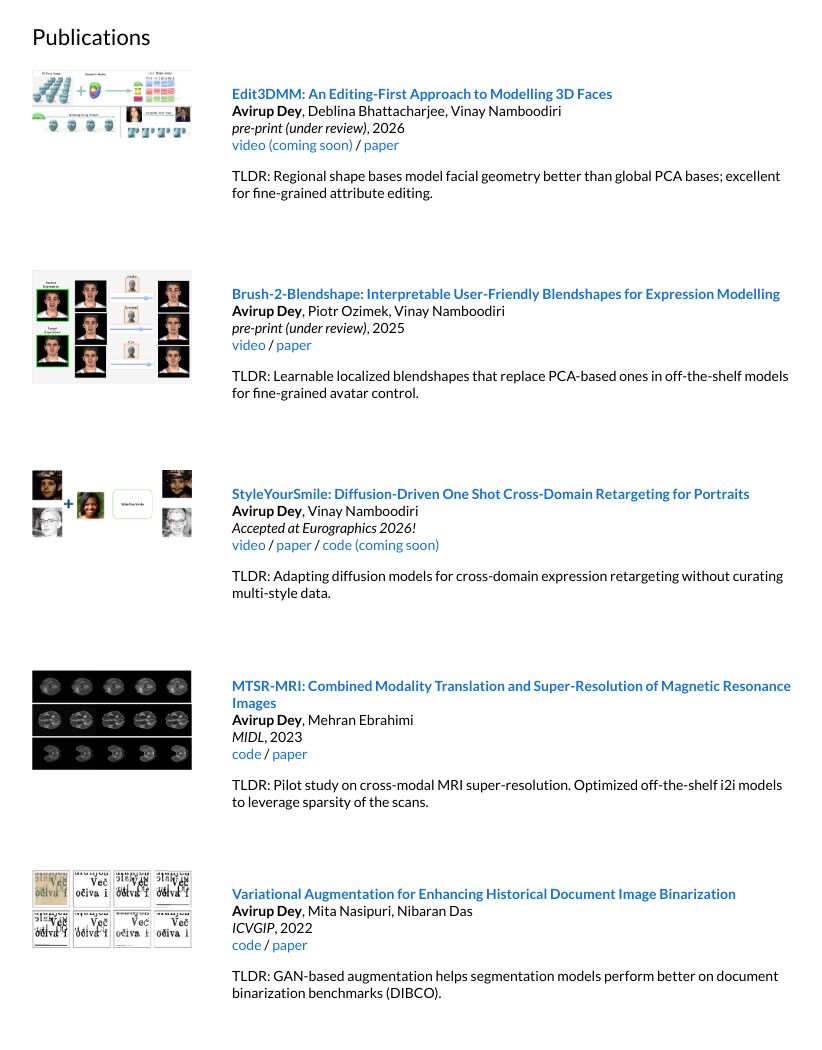
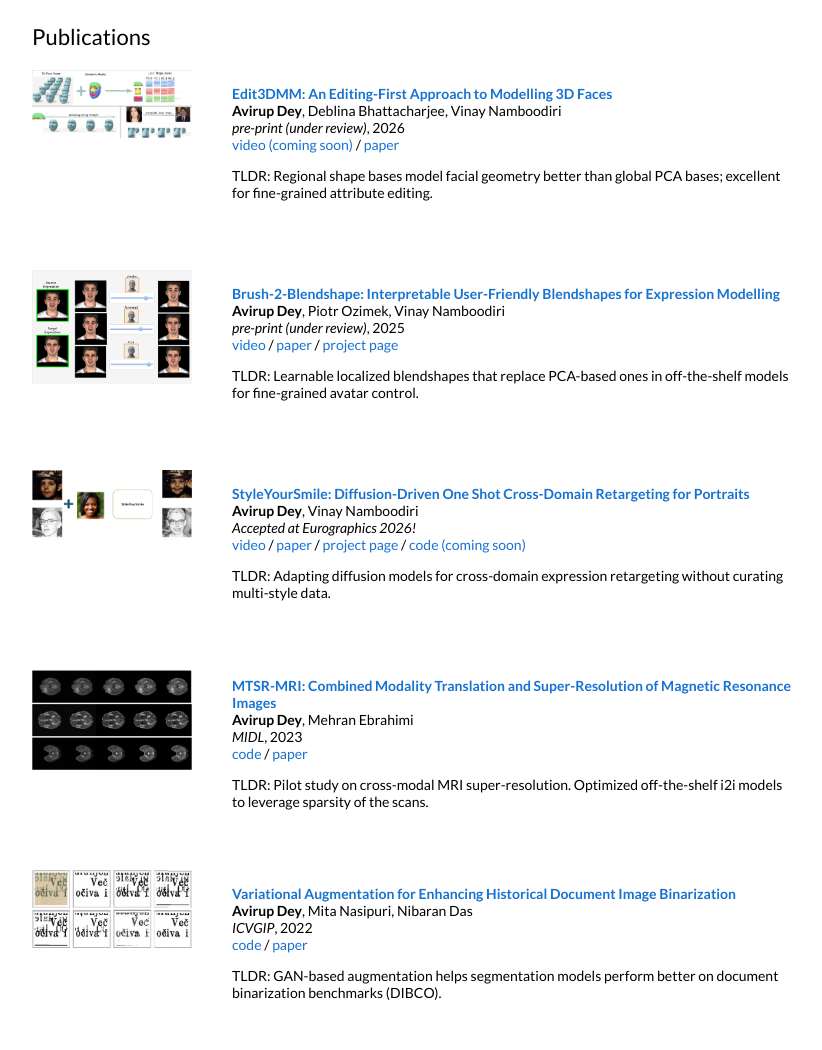
Before and after one commit to AvirupJU/avirupju.github.io, a plain HTML site: page index.html in a window 1280 px wide. Shown: the part 802-1852 px from the top of the page, without its empty margins (228-1050 px from the left). Drawn offline with Linux system fonts and the light colour scheme.

Commit message:
added project pages

```diff
--- a/index.html
+++ b/index.html
@@ -146,6 +146,8 @@
               <a href="https://www.youtube.com/watch?v=MhSOk6oGgYE" target="_blank">video</a>
               /
               <a href="https://drive.google.com/file/d/1SjlchOoI7WGVOM9cduMzfXBfSz5pezmG/view?usp=sharing" target="_blank">paper</a>
+              /
+              <a href="https://avirupju.github.io/Brush2Blendshape-Website" target="_blank">project page</a>
               <p></p>
               <p>
               TLDR: Learnable localized blendshapes that replace PCA-based ones in off-the-shelf models for fine-grained avatar control.
@@ -172,6 +174,8 @@
 			  <a href="https://www.youtube.com/watch?v=YZ1FXyzvfAw" target="_blank">video</a>
 			  /
               <a href="https://arxiv.org/abs/2512.01895" target="_blank">paper</a>
+			  /
+			  <a href="https://avirupju.github.io/StyleYourSmile-Website" target="_blank">project page</a>
 			  /
 			  <a href="#" target="_blank">code (coming soon)</a>
 
```
